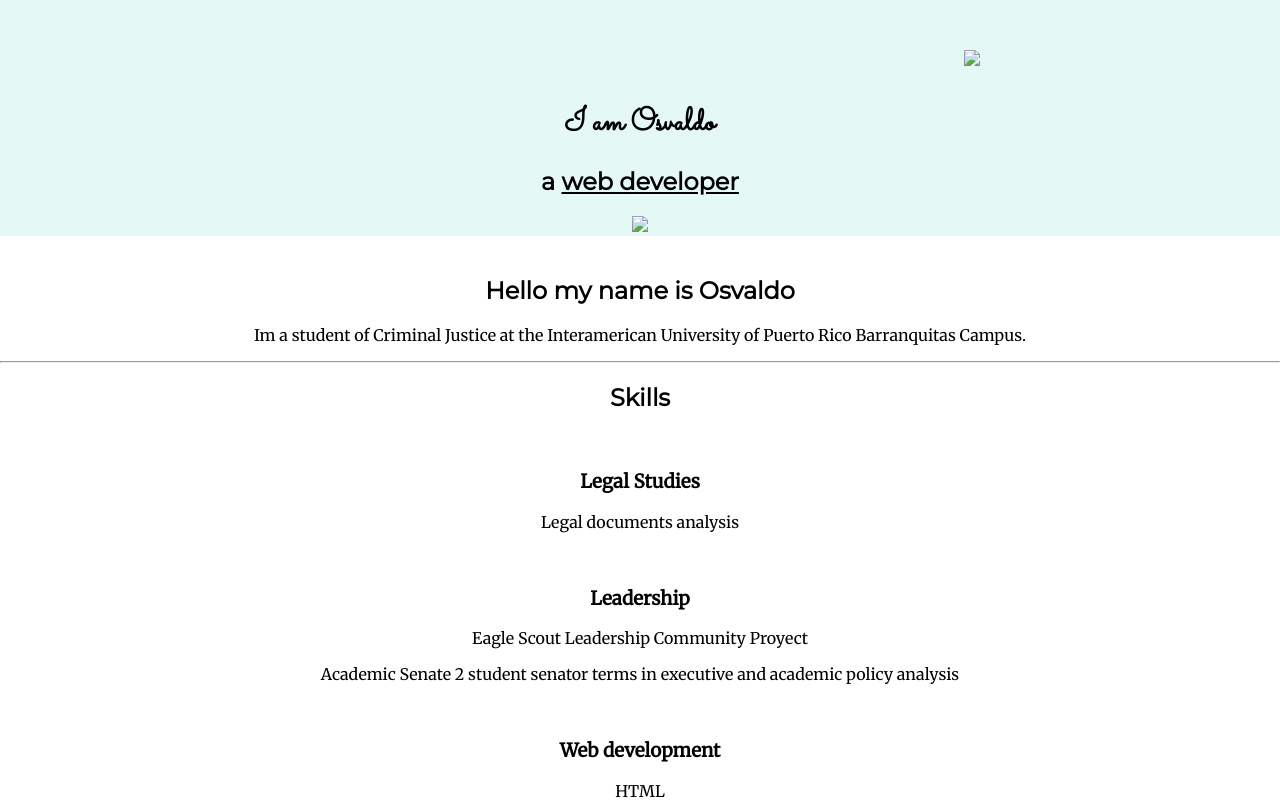
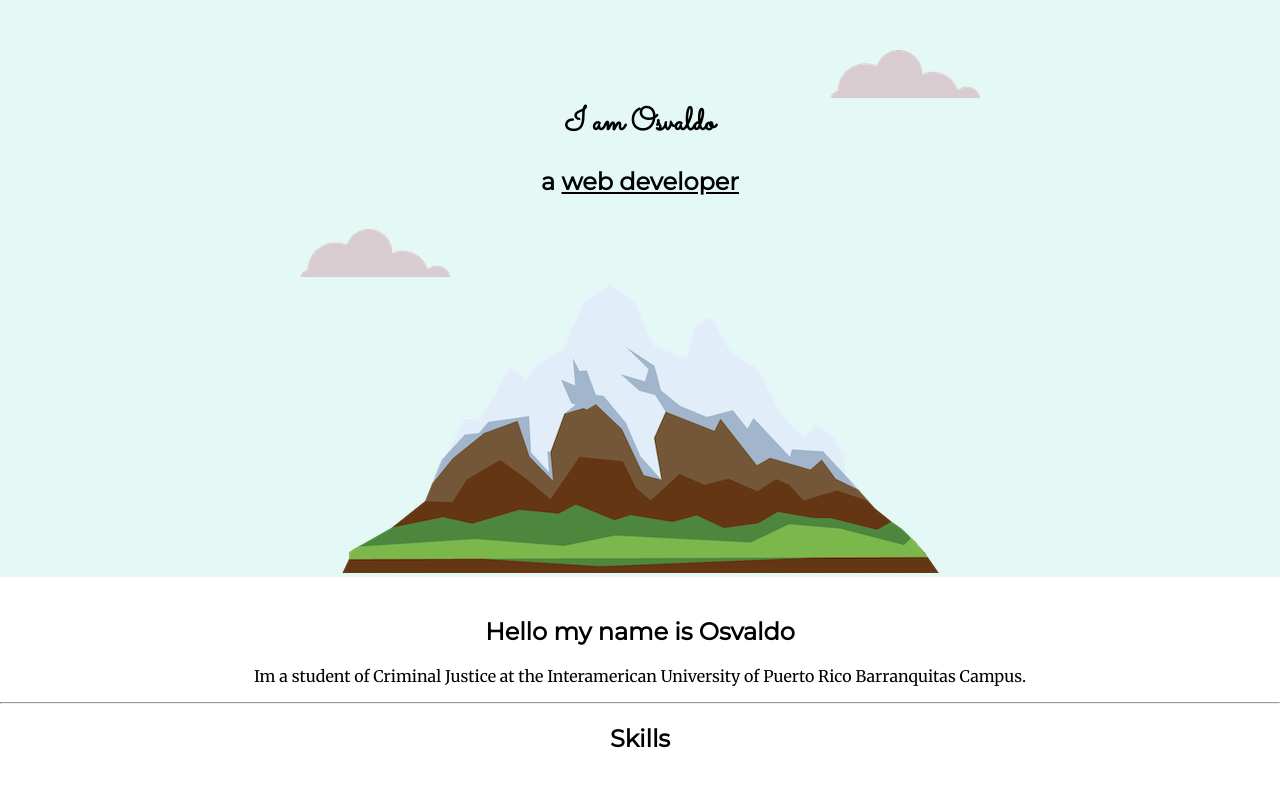
Before and after one commit to manbyothername/Resume, a plain HTML site: page index.html in a window 1280 px wide. Shown: the top 804 px of the page. Drawn offline with Linux system fonts and the light colour scheme; the site is published under a folder, as on GitHub Pages, so addresses that start at the root find nothing.

Commit message:
Update index.html

```diff
--- a/index.html
+++ b/index.html
@@ -13,11 +13,11 @@
 
 <body>
     <div class="top-container">
-        <img class="top-cloud" src="/cloud.png">
+        <img class="top-cloud" src="cloud.png">
         <h1>I am Osvaldo</h1>
         <h2>a <span class="dev">web developer</span></h2>
-        <img class="bottom-cloud" src="/cloud.png">
-        <img src="/mountain.png">
+        <img class="bottom-cloud" src="cloud.png">
+        <img src="mountain.png">
     </div>
     <div class="middle-container">
             <div class="profile">
```
